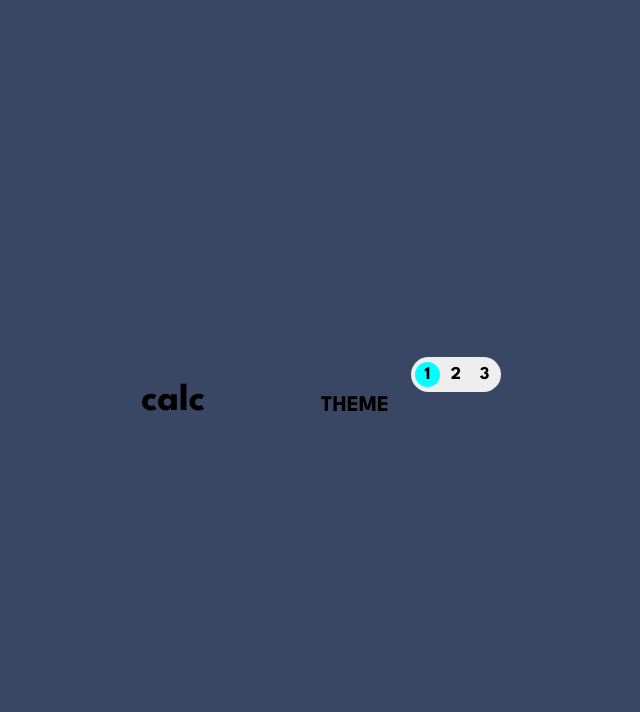
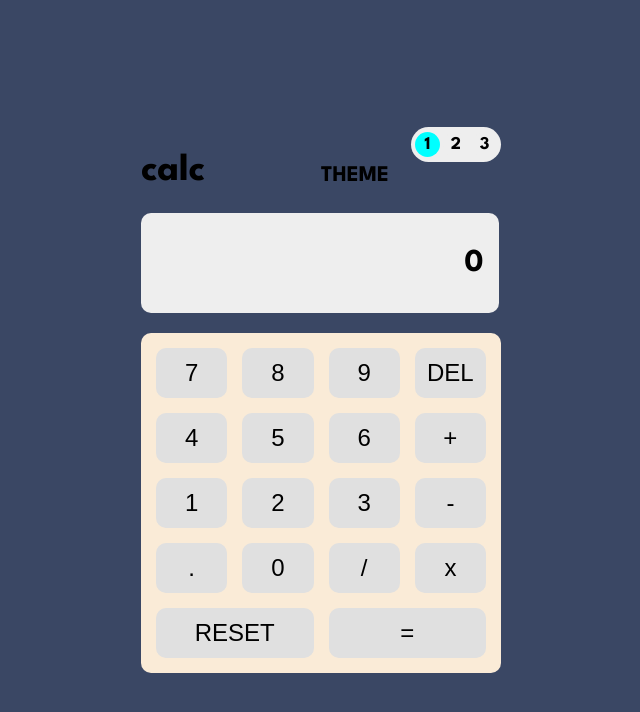
Before and after one commit to Edluel/calculator, a React (Create React App) app: page / in a window 1280 px wide. Shown: the top 712 px of the page, without its empty margins (319-959 px from the left). Built offline with nearby package versions, Linux system fonts and the light colour scheme.

Commit message:
adding screen and keyboard components

```diff
--- a/src/App.js
+++ b/src/App.js
@@ -1,9 +1,13 @@
 import Header from './components/header/Header';
+import Screen from './components/screen/Screen';
+import Keyboard from './components/keyboard/Keyboard';
 
 function App() {
   return (
     <div className="App">
       <Header/>
+      <Screen/>
+      <Keyboard/>
     </div>
   );
 }
--- a/src/components/header/Header.jsx
+++ b/src/components/header/Header.jsx
@@ -1,6 +1,8 @@
 import React from 'react';
 import { useState } from 'react';
 import applyTheme from './applyTheme';
+
+applyTheme(1);
 
 export default function Header() {
   const [theme, setTheme] = useState(1);
--- a/src/components/header/applyTheme.js
+++ b/src/components/header/applyTheme.js
@@ -1,7 +1,6 @@
 export default function applyTheme(selectedTheme) {
     if (selectedTheme === 1) {
       document.body.style.backgroundColor = "hsl(222, 26%, 31%)";
-
     } else if (selectedTheme === 2) {
       document.body.style.backgroundColor = "hsl(0, 0%, 90%)";
 
--- /dev/null
+++ b/src/components/keyboard/Keyboard.jsx
@@ -0,0 +1,31 @@
+import React from 'react'
+
+export default function Keyboard() {
+
+    const handleButtonClick = (value) => {
+        console.log(value);
+    }
+
+  return (
+    <div className="calculator-buttons">
+      <button onClick={() => handleButtonClick(7)}>7</button>
+      <button onClick={() => handleButtonClick(8)}>8</button>
+      <button onClick={() => handleButtonClick(9)}>9</button>
+      <button onClick={() => handleButtonClick('del')} className="undo-bt">DEL</button>
+      <button onClick={() => handleButtonClick(4)}>4</button>
+      <button onClick={() => handleButtonClick(5)}>5</button>
+      <button onClick={() => handleButtonClick(6)}>6</button>
+      <button onClick={() => handleButtonClick('+')}>+</button>
+      <button onClick={() => handleButtonClick(1)}>1</button>
+      <button onClick={() => handleButtonClick(2)}>2</button>
+      <button onClick={() => handleButtonClick(3)}>3</button>
+      <button onClick={() => handleButtonClick('-')}>-</button>
+      <button onClick={() => handleButtonClick('.')}>.</button>
+      <button onClick={() => handleButtonClick(0)}>0</button>
+      <button onClick={() => handleButtonClick('/')}>/</button>
+      <button onClick={() => handleButtonClick('x')}>x</button>
+      <button onClick={() => handleButtonClick('reset')} className="undo-bt two-columns">RESET</button>
+      <button onClick={() => handleButtonClick('=')} className="equal two-columns">=</button>
+    </div>
+  )
+}
--- /dev/null
+++ b/src/components/keyboard/_keyboard.scss
@@ -0,0 +1,28 @@
+.calculator-buttons {
+    display: grid;
+    grid-template-columns: repeat(4, 1fr);
+    grid-gap: 15px;
+    padding: 15px;
+    background-color: antiquewhite;
+    border-radius: 10px;
+    margin-top: 20px;
+
+    button {
+      width: 100%;
+      height: 50px;
+      font-size: 24px;
+      border-radius: 10px;
+      border: none;
+      background-color: #e0e0e0;
+      cursor: pointer;
+      transition: background-color 0.3s;
+
+      &:hover {
+        background-color: #d0d0d0;
+      }
+
+      &.two-columns {
+        grid-column: span 2;
+      }
+    }
+  }
--- /dev/null
+++ b/src/components/screen/Screen.jsx
@@ -0,0 +1,13 @@
+import React from 'react'
+
+export default function Screen() {
+  return (
+    <div className="calculator-screen">
+        <div className="calculator-screen-display">
+            <div className="calculator-screen-display-result">
+                0
+            </div>
+        </div>
+    </div>
+  )
+}
--- /dev/null
+++ b/src/components/screen/_screen.scss
@@ -0,0 +1,13 @@
+.calculator-screen {
+    display: flex;
+    justify-content: flex-end;
+    align-items: center;
+    width: 91%;
+    height: 100px;
+    padding: 0 15px;
+    border-radius: 10px;
+    overflow: hidden;
+    text-align: right;
+    user-select: none;
+    background-color: #eee;
+  }
--- a/src/styles/_global.scss
+++ b/src/styles/_global.scss
@@ -9,7 +9,6 @@ body {
   margin: 0;
   font-family: $font-family;
   font-weight: $font-weight;
-  background-color: $theme-1-bg-main;
   @include xy-flex-center(column);
   width: 100%;
   height: 100vh;
--- a/src/styles/index.css
+++ b/src/styles/index.css
@@ -7,7 +7,6 @@ body {
   margin: 0;
   font-family: "League Spartan", sans-serif;
   font-weight: 700;
-  background-color: hsl(222deg, 26%, 31%);
   display: flex;
   flex-direction: column;
   justify-content: space-around;
@@ -69,6 +68,48 @@ body {
   background-color: aqua;
 }
 
+.calculator-screen {
+  display: flex;
+  justify-content: flex-end;
+  align-items: center;
+  width: 91%;
+  height: 100px;
+  padding: 0 15px;
+  border-radius: 10px;
+  overflow: hidden;
+  text-align: right;
+  -webkit-user-select: none;
+     -moz-user-select: none;
+          user-select: none;
+  background-color: #eee;
+}
+
+.calculator-buttons {
+  display: grid;
+  grid-template-columns: repeat(4, 1fr);
+  grid-gap: 15px;
+  padding: 15px;
+  background-color: antiquewhite;
+  border-radius: 10px;
+  margin-top: 20px;
+}
+.calculator-buttons button {
+  width: 100%;
+  height: 50px;
+  font-size: 24px;
+  border-radius: 10px;
+  border: none;
+  background-color: #e0e0e0;
+  cursor: pointer;
+  transition: background-color 0.3s;
+}
+.calculator-buttons button:hover {
+  background-color: #d0d0d0;
+}
+.calculator-buttons button.two-columns {
+  grid-column: span 2;
+}
+
 .App {
   width: 360px;
 }/*# sourceMappingURL=index.css.map */
--- a/src/styles/index.scss
+++ b/src/styles/index.scss
@@ -1,5 +1,7 @@
 @use 'global';
 @use '../components/header/header';
+@use '../components/screen/screen';
+@use '../components/keyboard/keyboard';
 
 .App{
     width: 360px;
```
Also changed, not shown: 1 other file (tests, documents, lock files or other folders).
